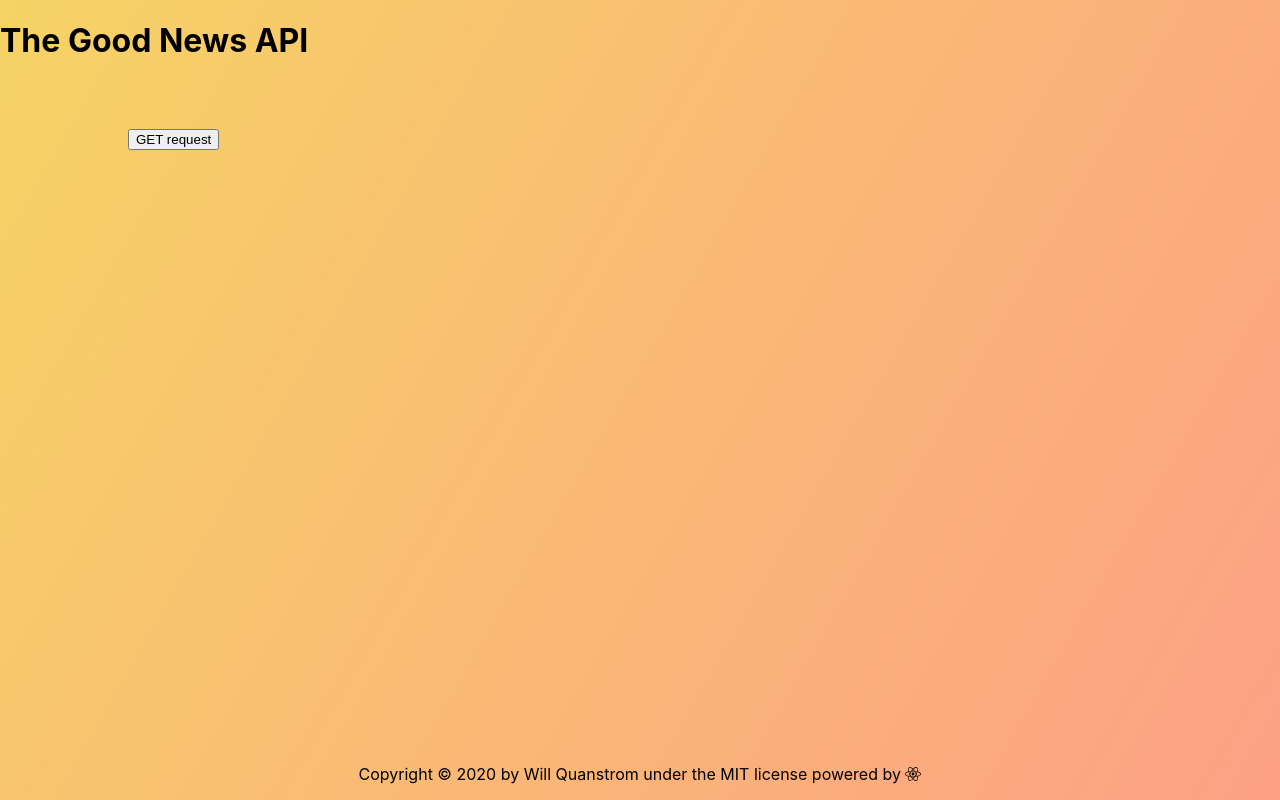
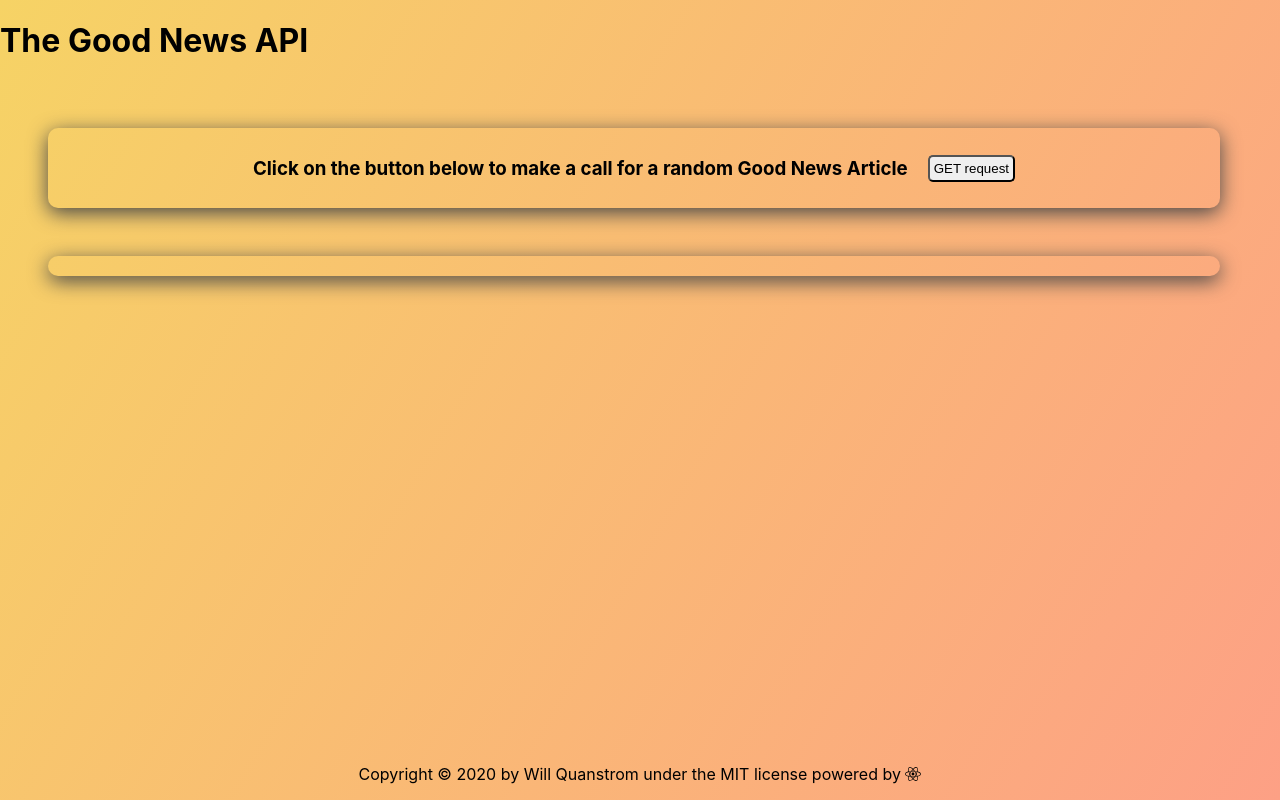
Before and after one commit to wanderlust22/theGoodNewsAPI-reactSite, a React (Create React App) app: page / in a window 1280 px wide. Built offline with nearby package versions, Linux system fonts and the light colour scheme.

Commit message:
add styling to GET request component

```diff
--- a/src/components/GETRequest.js
+++ b/src/components/GETRequest.js
@@ -23,16 +23,48 @@ export default function GETRequest() {
 
     const GETStyle = {
         position: 'absolute',
-        margin: '8rem'
+        margin: '3rem',
+        padding: '10px',
+        marginTop: '10%',
+        borderRadius: '10px',
+        boxShadow: '0px 5px 20px rgb(71, 71, 71)',
+        display: 'flex',
+        alignItems: 'center',
+        justifyContent: 'center',
+        minWidth: '90%'
+    }
+
+    const buttonStyle = {
+        padding: '4px',
+        borderRadius: '5px',
+        marginLeft: '20px'
+    }
+
+    const returnStyle = {
+        position: 'absolute',
+        margin: '3rem',
+        padding: '10px',
+        marginTop: '20%',
+        borderRadius: '10px',
+        boxShadow: '0px 5px 20px rgb(71, 71, 71)',
+        display: 'flex',
+        alignItems: 'center',
+        justifyContent: 'center',
+        minWidth: '90%'
+
     }
 
     return (
-        <div style={GETStyle}>
-            <button onClick={() => setGet(!get)} >GET request</button>
-            {console.log(random)}
-            { random.map(article => <Article key={article.id}
-            title={article.title}
-            />)}
+        <div>
+            <div style={GETStyle}>
+            <h3>Click on the button below to make a call for a random Good News Article</h3>
+            <button style={buttonStyle} onClick={() => setGet(!get)} >GET request</button>
+            </div>
+            <div style={returnStyle}>
+                { random.map(article => <Article key={article.id}
+                title={article.title}
+                />)}
+            </div>
         </div>
     )
 }
```
Also changed, not shown: src/components/POSTRequest.js (added, +9 -0 lines).
